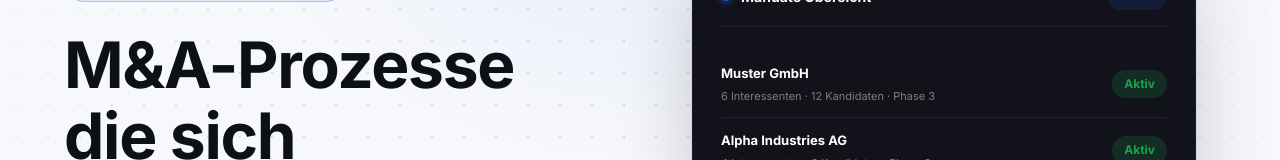
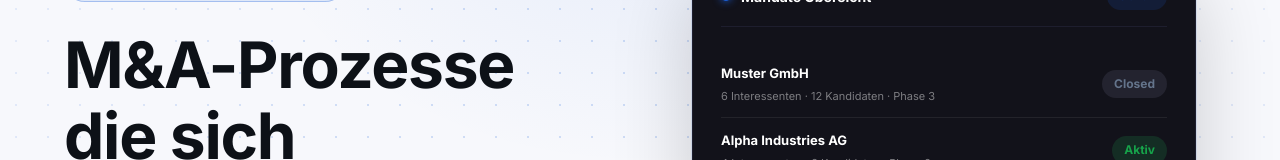
Before and after one commit to AmirMT96/Mandato, a plain HTML site: page index.html in a window 1280 px wide. Shown: the part 231-391 px from the top of the page. Drawn offline with nearby package versions, Linux system fonts and the light colour scheme.

Commit message:
Change first mandate badge from Aktiv to Closed
Co-Authored-By: Claude Sonnet 4.6 <noreply@anthropic.com>

```diff
--- a/index.html
+++ b/index.html
@@ -1138,7 +1138,7 @@
                   <div class="mandate-name">Muster GmbH</div>
                   <div class="mandate-meta" data-de="6 Interessenten · 12 Kandidaten · Phase 3" data-en="6 interested parties · 12 candidates · Phase 3">6 Interessenten · 12 Kandidaten · Phase 3</div>
                 </div>
-                <span class="badge badge-green" data-de="Aktiv" data-en="Active">Aktiv</span>
+                <span class="badge badge-gray" data-de="Closed" data-en="Closed">Closed</span>
               </div>
 
               <!-- Mandate 2 -->
```
